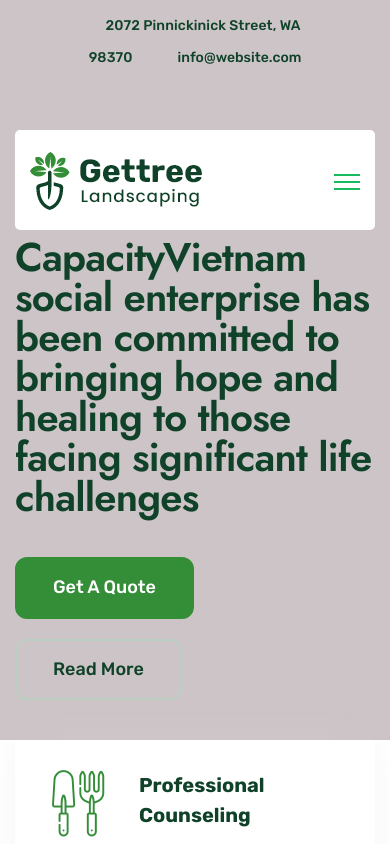
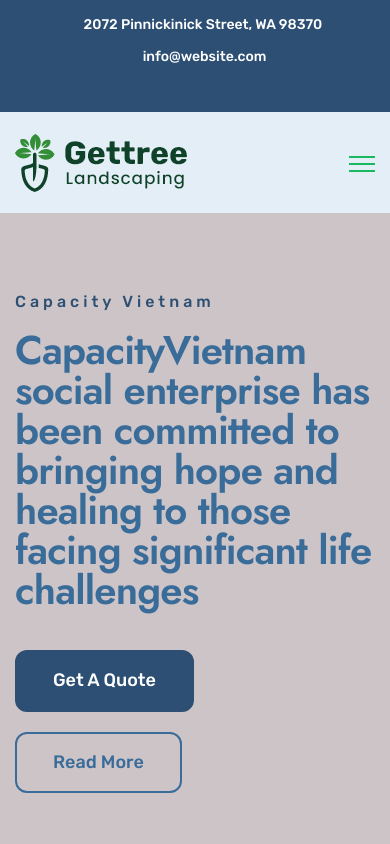
Before and after one commit to botross/capacity-vietnam, a Next.js app: page / in a window 390 px wide. Shown: the top 844 px of the page. Built offline with nearby package versions, Linux system fonts and the light colour scheme; a web font is replaced by a local one.

Commit message:
Refactor layout and header components for improved responsiveness and styling. Updated header scroll behavior, replaced Header1 with Topbar and Header2, and adjusted CSS variables for consistent theming. Enhanced hero section and blog layout for better visual appeal.

```diff
--- a/app/layout.js
+++ b/app/layout.js
@@ -20,8 +20,8 @@
           mode === "desktop"
             ? el.dataset.desktop
             : mode === "mobile"
-            ? el.dataset.mobile
-            : el.dataset.smobile;
+              ? el.dataset.mobile
+              : el.dataset.smobile;
 
         el.style.height = `${height}px`;
       });
@@ -40,11 +40,14 @@
   useEffect(() => {
     window.addEventListener("scroll", () => {
       const header = document.querySelector("#header.header-style2");
+      const hero = document.querySelector("#rev-slider2")
       if (header) {
-        if (window.scrollY >= 100) {
+        if (window.scrollY >= 60) {
           header.classList.add("fixed-header");
+          hero.classList.remove("height")
         } else {
           header.classList.remove("fixed-header");
+          hero.classList.add("height")
         }
       }
     });
@@ -59,7 +62,7 @@
     });
     wow.init();
   }, [pathname]);
-   const metadata = {
+  const metadata = {
     title: "Capacity Vietnam",
     description: "Building awareness of mental health issues Supporting people recovering from mental illness by providing counseling and mental health training for individuals, families, and companies",
   };
--- a/app/page.jsx
+++ b/app/page.jsx
@@ -1,5 +1,7 @@
 import Footer1 from "@/components/footers/Footer1";
-import Header1 from "@/components/headers/Header1";
+// import Header1 from "@/components/headers/Header1";
+import Header2 from "@/components/headers/Header2";
+import Topbar from "@/components/headers/Topbar";
 import About from "@/components/homes/home-1/About";
 import About2 from "@/components/homes/home-1/About2";
 import Blogs from "@/components/homes/home-1/Blogs";
@@ -19,7 +21,8 @@
   return (
     <>
       <div className="boxed blog">
-        <Header1 />
+        <Topbar />
+        <Header2 />
         <Hero />
         <Features />
         <About />
--- a/components/headers/Header1.jsx
+++ b/components/headers/Header1.jsx
@@ -8,12 +8,12 @@
 import MobileNav from "./MobileNav";
 export default function Header1() {
   return (
-    <div className="flat-header-box">
+    <div className="flat-header-box mt-5">
       <div className="container">
         <div className="row">
           <div className="col-md-12">
-            <div className="container">
-              <div className="row">
+            {/* <div className="container"> */}
+              {/* <div className="row">
                 <div className="top-header1">
                   <div className="top-header-inner">
                     <div className="top-bar-left">
@@ -52,7 +52,7 @@
                   </div>
                 </div>
               </div>
-            </div>
+            </div> */}
             {/* header */}
             <header id="header" className="header bg-color">
               <div className="container">
--- a/components/homes/home-1/Hero.jsx
+++ b/components/homes/home-1/Hero.jsx
@@ -30,7 +30,7 @@
               <div className="rev_slider_wrapper fullwidthbanner-container h-100">
                 <div
                   id="rev-slider2"
-                  className="rev_slider fullwidthabanner h-100 relative"
+                  className="rev_slider fullwidthabanner h-100 relative "
                 >
                   <Swiper
                     loop={true}
--- a/components/homes/home-2/Blogs.jsx
+++ b/components/homes/home-2/Blogs.jsx
@@ -6,7 +6,9 @@
 import Image from "next/image";
 export default function Blogs() {
   return (
-    <section className="flat-news-home2">
+    <section
+
+    className="flat-news-home2">
       <div className="container">
         <div className="row">
           <div className="col-lg-8 col-sm-6">
--- a/components/homes/home-2/Services.jsx
+++ b/components/homes/home-2/Services.jsx
@@ -26,9 +26,12 @@
             />
           </div>
         </div>
-        <div className="row">
+        <div
+
+        className="row row-gap-5">
           {services2.map((service) => (
             <div
+              style={{ borderRadius: "12px" }}
               className={`item-three-column mg-bottom-20 wow ${service.animation}`}
               key={service.id}
             >
--- a/public/custom.css
+++ b/public/custom.css
@@ -111,14 +111,14 @@
 }
 .custom.tparrows {
   cursor: pointer;
-  background: #348e38;
+  background: var(--primary-color);
   width: 50px;
   height: 50px;
   position: absolute;
   display: block;
   z-index: 100;
   border-radius: 60px !important;
-  border: 3px solid #348e38;
+  border: 3px solid var(--primary-color);
 }
 .custom.tparrows.tp-rightarrow:before {
   content: "\f105";
--- a/public/stylesheet/shortcodes.css
+++ b/public/stylesheet/shortcodes.css
@@ -207,23 +207,23 @@
     letter-spacing: 1px !important;
 }
 #rev-slider2 h3 {
-    color: #348e38;
+    color: var(--primary-color);
 }
 #rev-slider2 h1 {
-    color: #0f4229;
+    color: var(--primary-color);
 }
 #rev-slider2 .btn-left,
 #rev-slider1 .btn-left {
     margin-right: 28px;
-    background-color: #348e38;
-    border: solid 2px #348e38;
+    background-color: var(--primary-color);
+    border: solid 2px var(--primary-color);
     color: #ffff;
 }
 #rev-slider2 .btn-left:hover,
 #rev-slider1 .btn-left:hover {
     background-color: #0f422900;
-    border: solid 2px #348e38;
-    color: #348e38;
+    border: solid 2px var(--primary-color);
+    color: var(--primary-color);
 }
 #rev-slider2 .button-box {
     display: flex;
@@ -764,7 +764,7 @@
 .flat-testimonials .icon-inner-box::after {
     content: '\f10d';
     font-family: 'FontAwesome';
-    color: #348e38;
+    color: var(--primary-color);
     font-size: 39px;
     padding: 17px 20px 17px 20px;
     background: #ffff;
--- a/public/stylesheet/style.css
+++ b/public/stylesheet/style.css
@@ -834,12 +834,14 @@
 ---------------------------------------------------------------*/
 :root {
   /* color */
-  --primary-color: #348e38 !important;
-  --primary-color2: #0f4229 !important;
-  --primary-color3: #e8f5e9 !important;
-  --primary-color4: #525368 !important;
-  --primary-color5: #181818 !important;
-}
+  --primary-color: #2C4F73 !important;   /* Deep Slate Blue */
+  --primary-color2: #3A6C99 !important;  /* Softer steel blue accent */
+  --primary-color3: #E3EEF6 !important;  /* Very light blue background */
+  --primary-color4: #4B5563 !important;  /* Neutral dark gray (for text/secondary) */
+  --primary-color5: #1F2937 !important;  /* Darker charcoal */
+}
+
+
 
 /* button */
 
@@ -861,7 +863,7 @@
 
 .button > .btn {
   color: var(--primary-color2);
-  border: solid 2px #bbd0c2;
+  border: solid 2px var(--primary-color2);
 }
 
 .button > .btn:hover,
@@ -952,7 +954,7 @@
 .section-heading-jost-size34,
 .section-heading-jost-size46 {
   font-family: "Rubik", sans-serif;
-  font-size: 20px;
+  font-size: 18px;
   line-height: 30px;
   font-weight: 700;
 }
@@ -1081,6 +1083,9 @@
   width: 100%;
   z-index: 999;
   box-shadow: 1px 1px 5px 0px rgb(0 0 0 / 20%);
+}
+.height{
+  margin-top: -120px !important;
 }
 
 /* effect hover */
```
